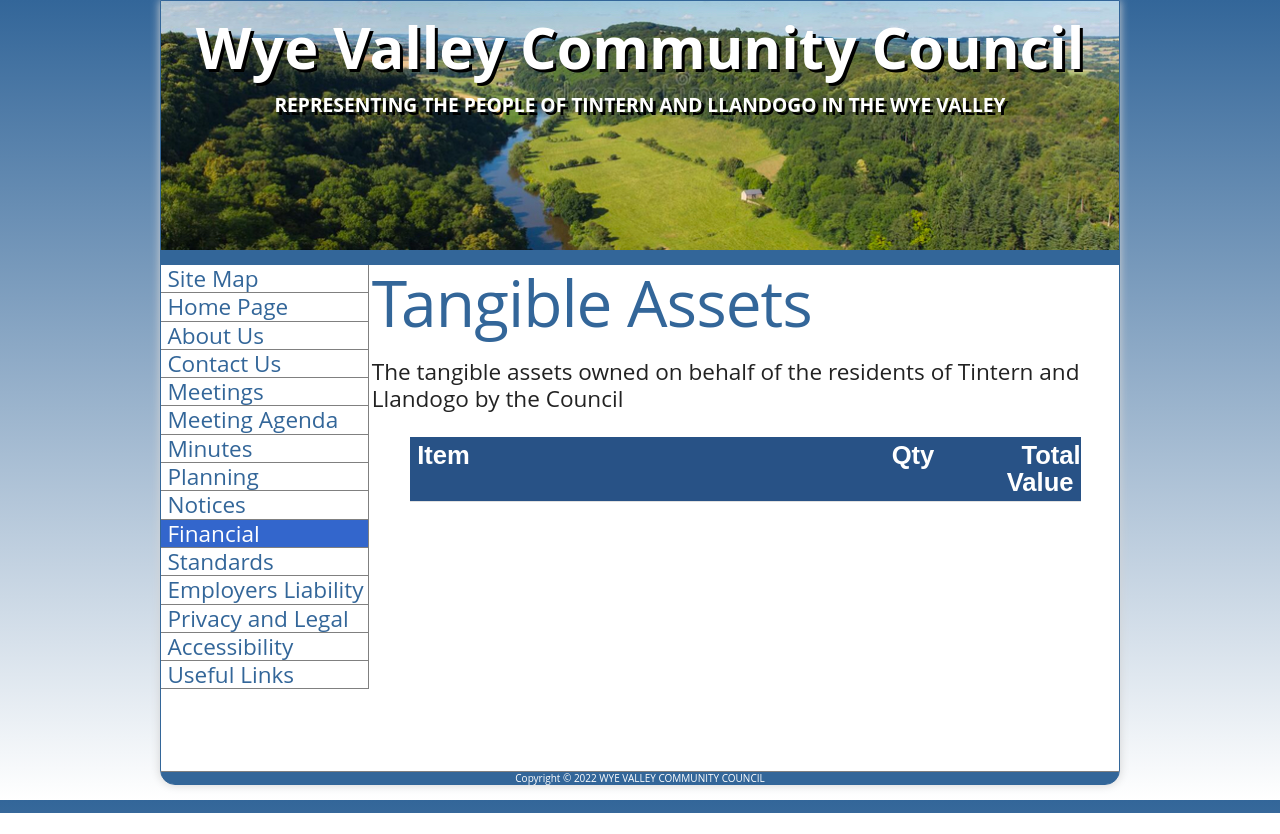
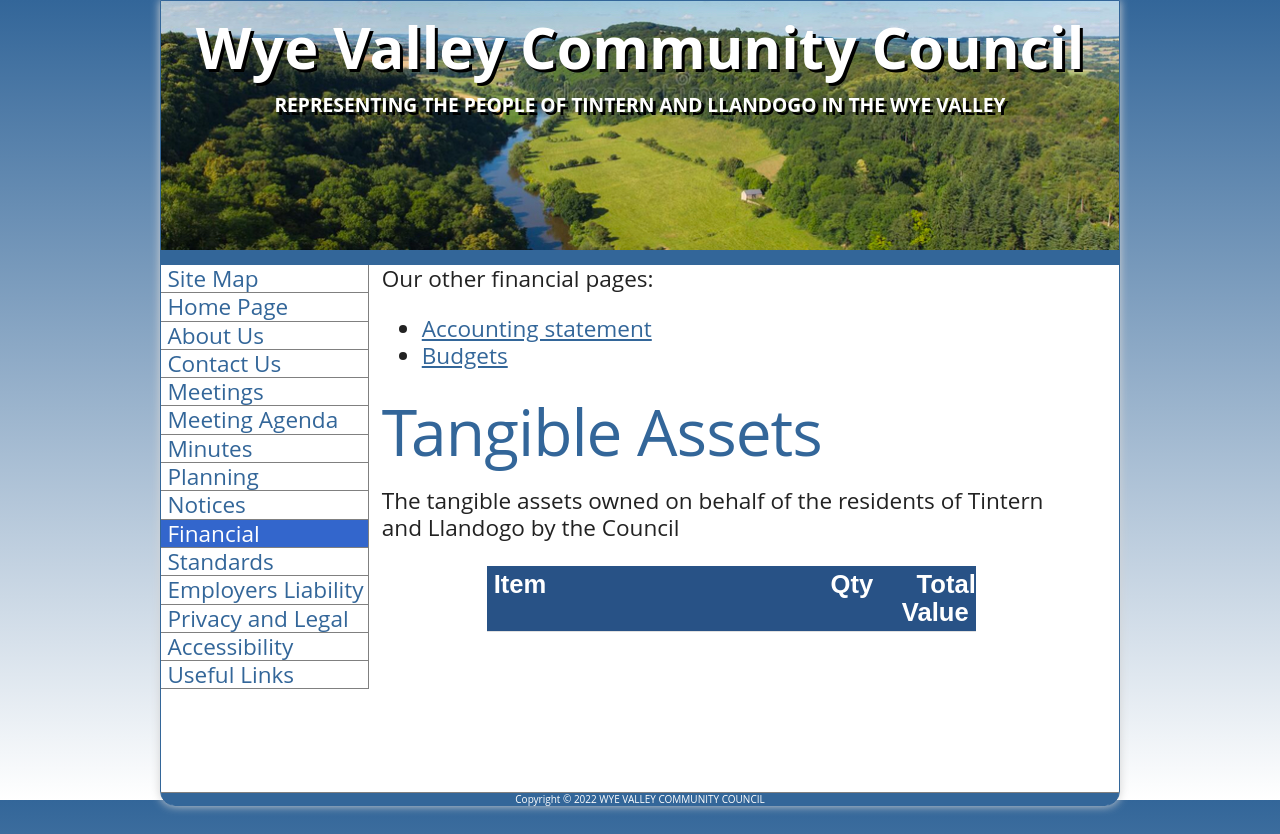
Before and after one commit to gitforsteve/wyevalleycc, a PHP site: page /assets.php in a window 1280 px wide. Before the commit the page ends 813 px from the top, so only its background shows below. Run offline with PHP 8.4, Linux system fonts and the light colour scheme; data that the repository does not hold is empty.

Commit message:
Addition of submenu

```diff
--- a/assets.php
+++ b/assets.php
@@ -9,6 +9,14 @@ $data = new MyCSV('data/assets.csv');
 $data->sort('item');
 //include "classes.php";
 ?>
+<div class="nine columns" id="content">
+<div role="navigation">Our other financial pages:
+    <ul>
+      <li><a href="accounts.php">Accounting statement</a></li>
+      <li><a href="budgets.php">Budgets</a></li>
+      <!--li><a href="assets.php">Tangible assets</a></li-->
+    </ul>
+  </div>
 <h1 style="padding-left:10ox;">Tangible Assets</h1>
 <p>The tangible assets owned on behalf of the residents of Tintern and Llandogo by the Council</p>
 <?
@@ -57,6 +65,9 @@ foreach($items as $item){
   }
 }
 $table->print();
+?>
+</div>
+<?
 include "bottom.html";
 ?>
 <script type="text/javascript">
```
Also changed, not shown: accounts.php (+7 -0 lines), budgets.php (+7 -0 lines).
